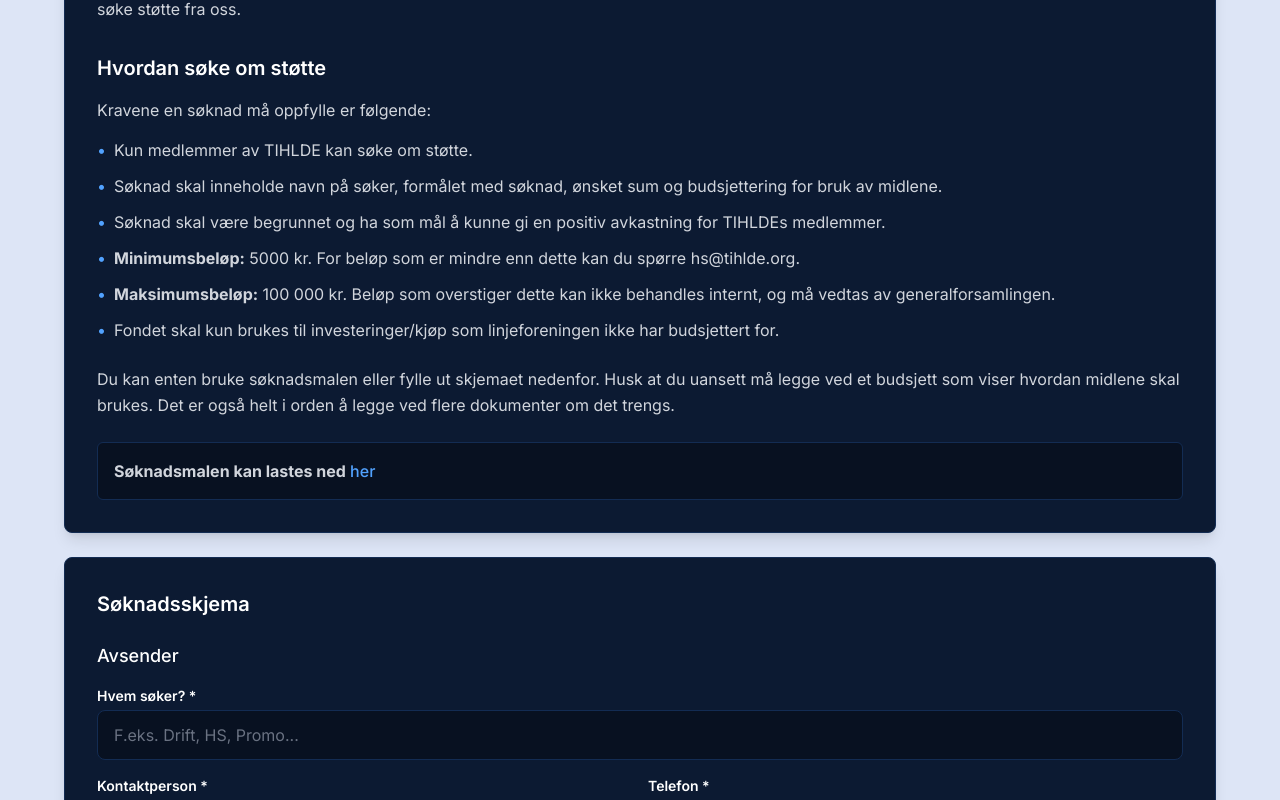
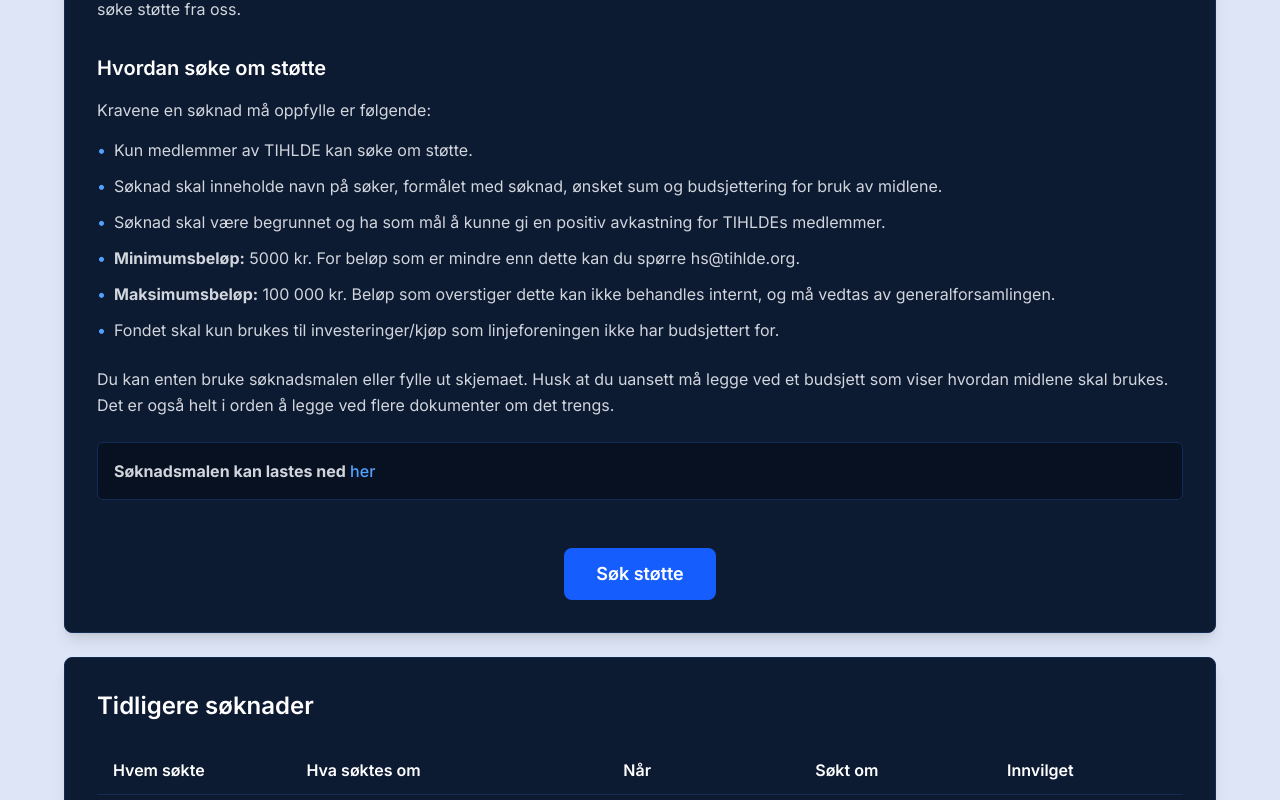
Before and after one commit to TIHLDE/Fondet, a Next.js app: page /sok in a window 1280 px wide. Shown: the part 391-1191 px from the top of the page. Built offline with nearby package versions, Linux system fonts and the light colour scheme.

Commit message:
refactor søk støtte - søk støtte is now on a new page

```diff
--- a/src/app/api/stocks/route.ts
+++ b/src/app/api/stocks/route.ts
@@ -17,15 +17,31 @@ interface AllocationEntry {
 const FALLBACK_ALLOCATION: AllocationEntry[] = [
   { fund: "DNB Finans A", allocation: 4.7, category: "Bransjefond, Finans" },
   { fund: "Fondsfinans Utbytte B", allocation: 9.5, category: "Norge" },
-  { fund: "KLP AksjeEuropa Indeks P", allocation: 15.6, category: "Europa, Store selskaper, Blanding" },
-  { fund: "KLP AksjeGlobal Small Cap Indeks P", allocation: 13.4, category: "Globale, Små/mellomstore selskaper" },
+  {
+    fund: "KLP AksjeEuropa Indeks P",
+    allocation: 15.6,
+    category: "Europa, Store selskaper, Blanding",
+  },
+  {
+    fund: "KLP AksjeGlobal Small Cap Indeks P",
+    allocation: 13.4,
+    category: "Globale, Små/mellomstore selskaper",
+  },
   { fund: "Nordnet Danmark Indeks B", allocation: 15.0, category: "Danmark" },
   { fund: "Nordnet Sverige Index", allocation: 18.0, category: "Sverige" },
-  { fund: "Nordnet USA Indeks", allocation: 18.9, category: "USA, Store selskaper, Blanding" },
-  { fund: "Öhman Global Growth A", allocation: 5.0, category: "Bransjefond, Teknologi" },
+  {
+    fund: "Nordnet USA Indeks",
+    allocation: 18.9,
+    category: "USA, Store selskaper, Blanding",
+  },
+  {
+    fund: "Öhman Global Growth A",
+    allocation: 5.0,
+    category: "Bransjefond, Teknologi",
+  },
 ];
 
-// Placeholder fallback data — replace with real data via Google Sheets.
+// Placeholder data — replace with real data via Google Sheets.
 // "fund" = TIHLDE-Fondet cumulative return %, "benchmark" = fictional placeholder (not real OSEBX).
 const FALLBACK_PORTFOLIO: PortfolioEntry[] = [
   { date: "2021-02-01", fund: 0, benchmark: 0 },
@@ -82,7 +98,10 @@ function parseCSV(csv: string): string[][] {
   });
 }
 
-async function fetchSheetCSV(sheetId: string, tabName: string): Promise<string[][] | null> {
+async function fetchSheetCSV(
+  sheetId: string,
+  tabName: string,
+): Promise<string[][] | null> {
   try {
     const url = `https://docs.google.com/spreadsheets/d/${sheetId}/gviz/tq?tqx=out:csv&sheet=${encodeURIComponent(tabName)}`;
     const res = await fetch(url, { next: { revalidate: 3600 } });
@@ -115,11 +134,14 @@ export async function GET() {
     }
 
     if (allocationRows && allocationRows.length > 1) {
-      allocation = allocationRows.slice(1).map((row) => ({
-        fund: row[0] || "",
-        allocation: parseFloat(row[1]) || 0,
-        category: row[2] || "",
-      })).filter((e) => e.fund && e.allocation > 0);
+      allocation = allocationRows
+        .slice(1)
+        .map((row) => ({
+          fund: row[0] || "",
+          allocation: parseFloat(row[1]) || 0,
+          category: row[2] || "",
+        }))
+        .filter((e) => e.fund && e.allocation > 0);
     }
   }
 
--- a/src/app/sok/page.tsx
+++ b/src/app/sok/page.tsx
@@ -1,5 +1,5 @@
+import Link from "next/link";
 import ContactBox from "../../components/ContactBox";
-import SoknadSkjema from "../../components/SoknadSkjema";
 
 export default function Apply() {
   return (
@@ -85,8 +85,8 @@ export default function Apply() {
                 </ul>
 
                 <p className="text-gray-300 mt-6 leading-relaxed">
-                  Du kan enten bruke søknadsmalen eller fylle ut skjemaet
-                  nedenfor. Husk at du uansett må legge ved et budsjett som
+                  Du kan enten bruke søknadsmalen eller fylle ut skjemaet.
+                  Husk at du uansett må legge ved et budsjett som
                   viser hvordan midlene skal brukes. Det er også helt i orden å
                   legge ved flere dokumenter om det trengs.
                 </p>
@@ -105,13 +105,18 @@ export default function Apply() {
                   </p>
                 </div>
               </div>
+
+              {/* Søk støtte button */}
+              <div className="flex justify-center pt-4">
+                <Link
+                  href="/sok/skjema"
+                  className="inline-flex items-center px-8 py-3 bg-blue-600 hover:bg-blue-500 text-white font-semibold rounded-lg transition-colors text-lg"
+                >
+                  Søk støtte
+                </Link>
+              </div>
             </div>
           </div>
-        </div>
-
-        {/* Søknadsskjema */}
-        <div className="w-full max-w-6xl mx-auto px-0 sm:px-0 mb-6">
-          <SoknadSkjema />
         </div>
 
         {/* Previous Applications Box */}
--- /dev/null
+++ b/src/app/sok/skjema/page.tsx
@@ -0,0 +1,19 @@
+import SoknadSkjema from "../../../components/SoknadSkjema";
+
+export default function SkjemaPage() {
+  return (
+    <div className="min-h-screen bg-gradient-primary">
+      <main className="flex flex-col items-center justify-center sm:px-8 sm:pb-8 pt-24">
+        <div className="text-center mb-8 px-4 sm:px-0 pt-8 sm:pt-8">
+          <h1 className="text-4xl font-bold text-foreground mb-8">
+            Søknadsskjema
+          </h1>
+        </div>
+
+        <div className="w-full max-w-6xl mx-auto px-0 sm:px-0 mb-6">
+          <SoknadSkjema />
+        </div>
+      </main>
+    </div>
+  );
+}
--- a/src/components/AllocationChart.tsx
+++ b/src/components/AllocationChart.tsx
@@ -74,7 +74,10 @@ export default function AllocationChart() {
                   color: "#fff",
                   fontSize: 13,
                 }}
-                formatter={(value: number | undefined) => [`${value ?? 0}%`, "Andel"]}
+                formatter={(value: number | undefined) => [
+                  `${value ?? 0}%`,
+                  "Andel",
+                ]}
               />
             </PieChart>
           </ResponsiveContainer>
```
Also changed, not shown: src/components/PortfolioChart.tsx (+38 -13 lines).
